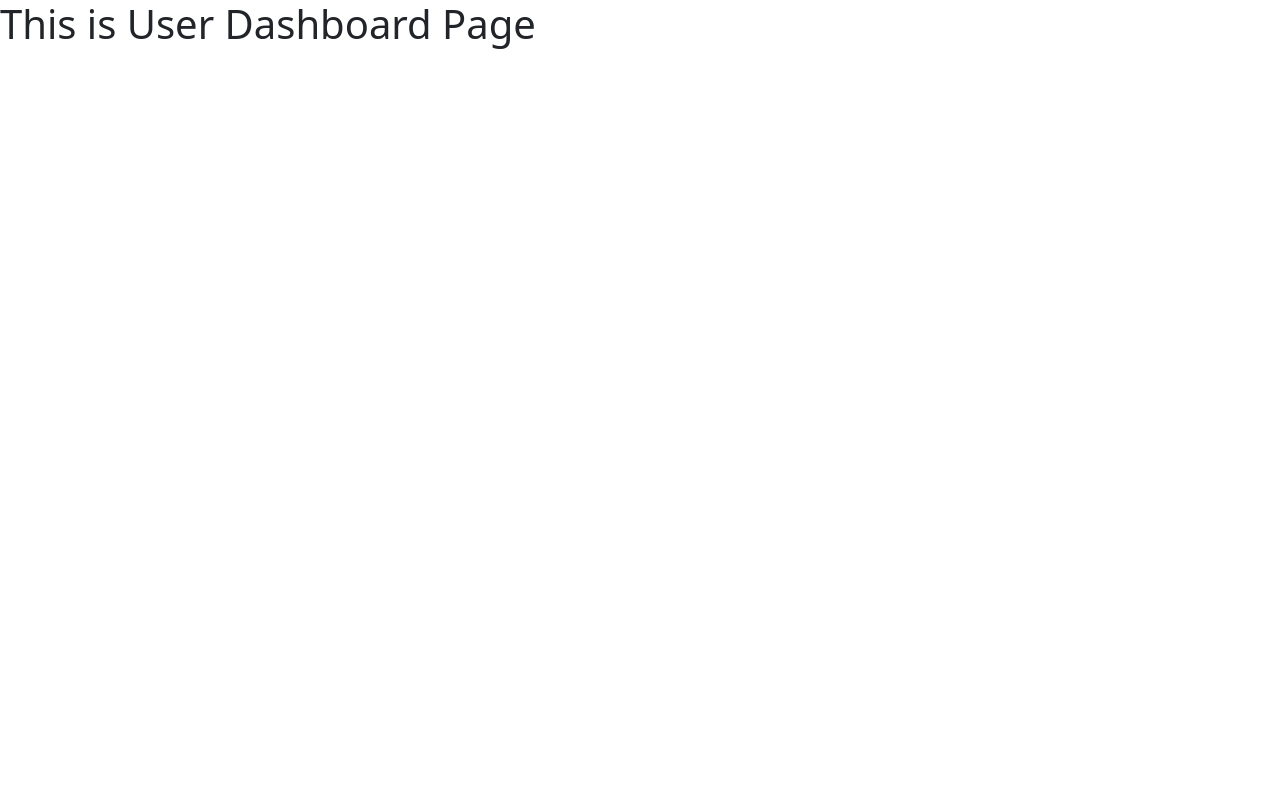
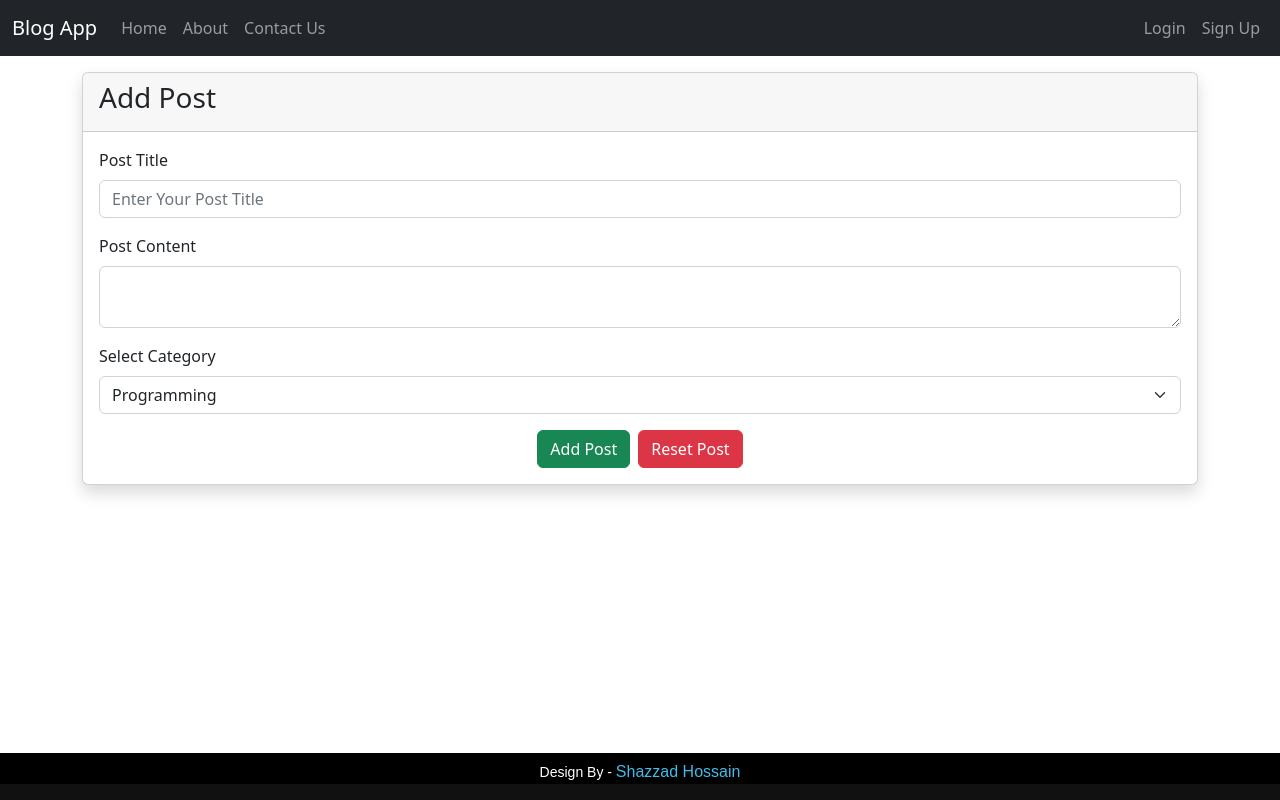
Before and after one commit to shazzadhk/blog-app-frontend-react, a React (Create React App) app: page /user/dashboard in a window 1280 px wide. Built offline with nearby package versions, Linux system fonts and the light colour scheme; no server answers.

Commit message:
Add Post Form with Category as dropdown

```diff
--- /dev/null
+++ b/src/components/AddPost.js
@@ -0,0 +1,110 @@
+import { useEffect, useState } from "react";
+import {
+    Form,
+    FormGroup,
+    Label,
+    Input,
+    Button,
+    Container,
+    Card,
+    CardHeader,
+    CardBody,
+  } from "reactstrap";
+  import {getAllCategories} from '../services/CategoryService';
+
+const AddPost = () => {
+
+    const[category,setCategory] = useState({});
+
+    useEffect(()=> {
+      console.log("dfjhsdjkf");
+      getAllCategories().then((data) => {
+        setCategory(data);
+        console.log(category);
+      }).catch((error) => {
+        console.log(error);
+      })
+    });
+
+return(
+    <>
+        <Container fluid="md" className="my-3">
+            <Card className="shadow">
+              <CardHeader>
+                <h3>Add Post</h3>
+              </CardHeader>
+              <CardBody>
+                <Form>
+                  <FormGroup>
+                    <Label for="postTitle">Post Title</Label>
+                    <Input
+                      id="postTitle"
+                      name="postTitle"
+                      placeholder="Enter Your Post Title"
+                      type="text"
+                    //   value={data.name}
+                    //   onChange={(e) => handleInput(e, "name")}
+                    //   invalid={
+                    //     error.errors?.response?.data?.name ? true : false
+                    //   }
+                    />
+                    {/* <FormFeedback>
+                      {error.errors?.response?.data?.name}
+                    </FormFeedback> */}
+                  </FormGroup>
+                  <FormGroup>
+                    <Label for="postBody">Post Content</Label>
+                    <Input
+                      id="postBody"
+                      name="postBody"
+
+                      type="textarea"
+                    //   value={data.email}
+                    //   onChange={(e) => handleInput(e, "email")}
+                    //   invalid={
+                    //     error.errors?.response?.data?.email ? true : false
+                    //   }
+                    />
+                    {/* <FormFeedback>
+                      {error.errors?.response?.data?.email}
+                    </FormFeedback> */}
+                  </FormGroup>
+                  <FormGroup>
+                    <Label for="multiCategory">
+                    Select Category
+                    </Label>
+                    <Input
+                    id="multiCategory"
+                    name="multiCategory"
+                    type="select"
+                    >
+                    <option>
+                        Programming
+                    </option>
+                    <option>
+                        Web Development
+                    </option>
+                    <option>
+                        Android App Development
+                    </option>
+                    <option>
+                        Database
+                    </option>
+                    </Input>
+                </FormGroup>
+
+                  <Container className="text-center">
+                    <Button color="success">Add Post</Button>
+                    <Button color="danger" className="ms-2">
+                      Reset Post
+                    </Button>
+                  </Container>
+                </Form>
+              </CardBody>
+            </Card>
+      </Container>
+    </>
+)
+}
+
+export default AddPost;
--- a/src/pages/Login.js
+++ b/src/pages/Login.js
@@ -83,7 +83,7 @@ const Login = () => {
             }}
             sm="12"
           >
-            <Card>
+            <Card className="shadow">
               <CardHeader>
                 <h3>Login Form</h3>
               </CardHeader>
--- a/src/pages/Registration.js
+++ b/src/pages/Registration.js
@@ -76,7 +76,7 @@ const Registration = () => {
               size: 6,
             }}
           >
-            <Card>
+            <Card className="shadow">
               <CardHeader>
                 <h3>Registration Form</h3>
               </CardHeader>
--- a/src/pages/UserDashboard.js
+++ b/src/pages/UserDashboard.js
@@ -1,10 +1,12 @@
+import AddPost from "../components/AddPost";
+import Layout from "../components/Layout";
 
 
 const UserDashboard = () => {
     return(
-        <>
-            <h1>This is User Dashboard Page</h1>
-        </>
+        <Layout>
+            <AddPost />
+        </Layout>
     )
 }
 
--- /dev/null
+++ b/src/services/CategoryService.js
@@ -0,0 +1,7 @@
+import { myAxios } from "./Helper";
+
+export const getAllCategories = () => {
+  return myAxios
+    .get("/api/category/categories")
+    .then((response) => response.data);
+};
```
